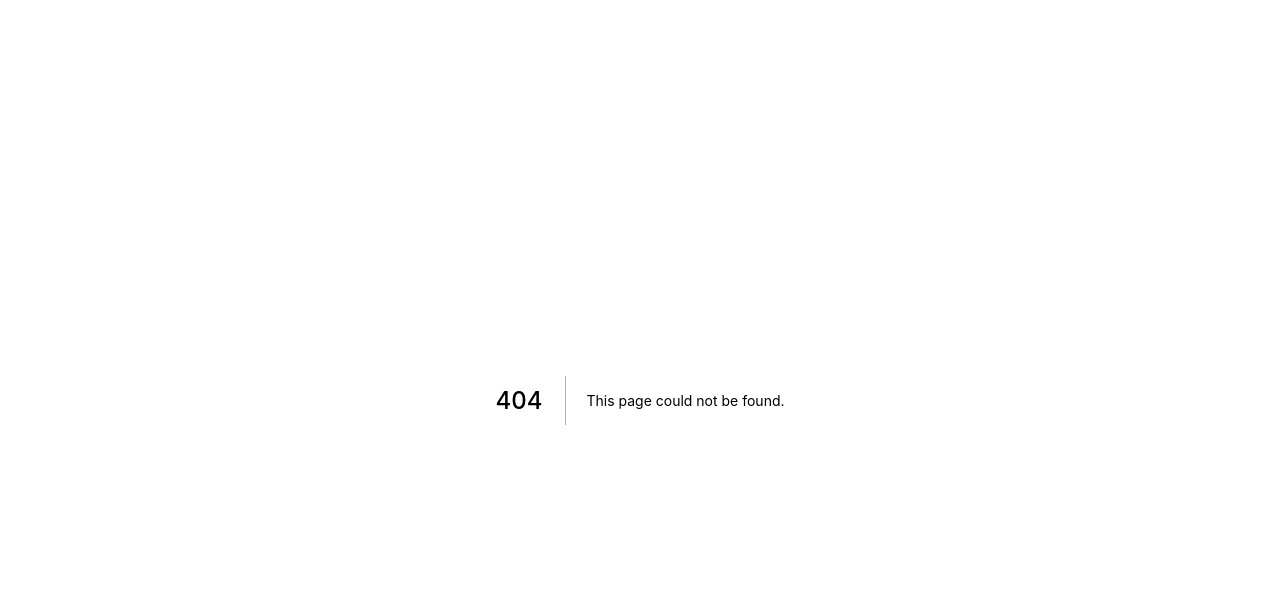
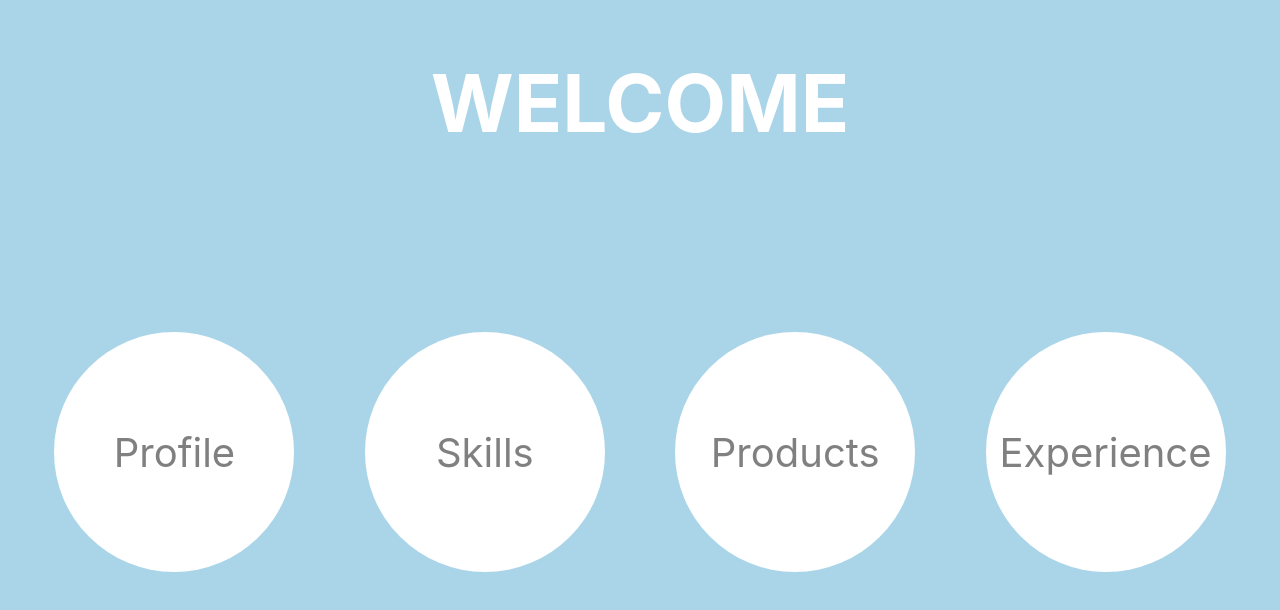
Before and after one commit to tanakafumiaki/self-introduction, a Next.js app: page /selection in a window 1280 px wide. Before the commit this address had no page. Shown: the top 610 px of the page. Built offline with nearby package versions, Linux system fonts and the light colour scheme.

Commit message:
create_selection_page

```diff
--- /dev/null
+++ b/src/components/templates/PageTemplate/selection.tsx
@@ -0,0 +1,32 @@
+import styles from "src/components/templates/PageTemplate/styles.module.sass";
+import {PrimaryLink} from "src/components/atoms";
+import React from "react";
+
+const SelectionTemplate: React.VFC　= () => {
+    return (
+        <main className={styles.main}>
+            <h1 className={styles.title}>
+                WELCOME
+            </h1>
+
+            <div className={styles.selectionContainer}>
+            <PrimaryLink
+                text="Profile"
+                href="/profile"/>
+
+            <PrimaryLink
+                text="Skills"
+                href="/skills"/>
+
+            <PrimaryLink
+                text="Products"
+                href="/products"/>
+
+            <PrimaryLink
+                text="Experience"
+                href="/experience"/>
+            </div>
+        </main>
+    )
+}
+export default SelectionTemplate;
--- a/src/components/templates/PageTemplate/styles.module.sass
+++ b/src/components/templates/PageTemplate/styles.module.sass
@@ -9,3 +9,8 @@
   text-align: center
   color: $white
   font-size: 5rem
+
+.selectionContainer
+  display: grid
+  grid-template-columns: 1fr 1fr 1fr 1fr
+  grid-column-gap: 2rem
--- /dev/null
+++ b/src/pages/selection.tsx
@@ -0,0 +1,7 @@
+import SelectionTemplate from "src/components/templates/PageTemplate/selection";
+import React from "react";
+
+const Selection: React.VFC = () => {
+    return <SelectionTemplate />
+}
+export default Selection;
```
